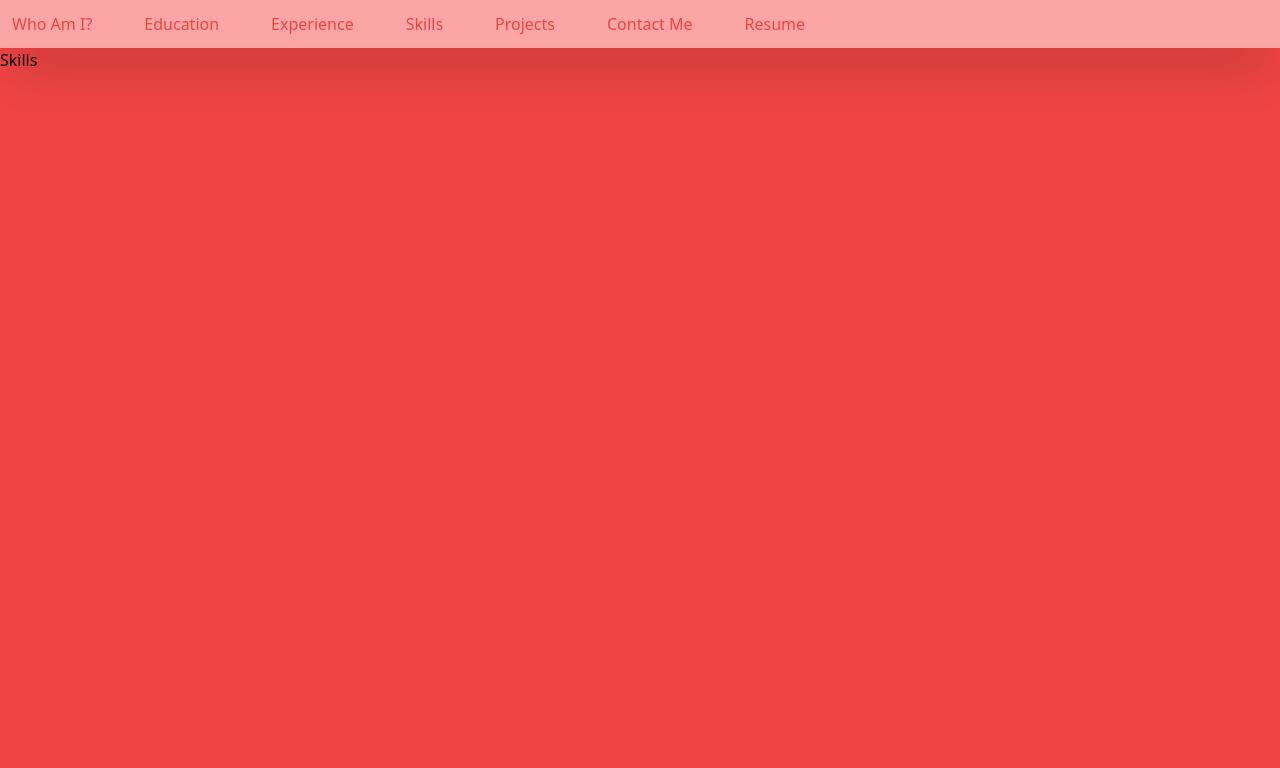
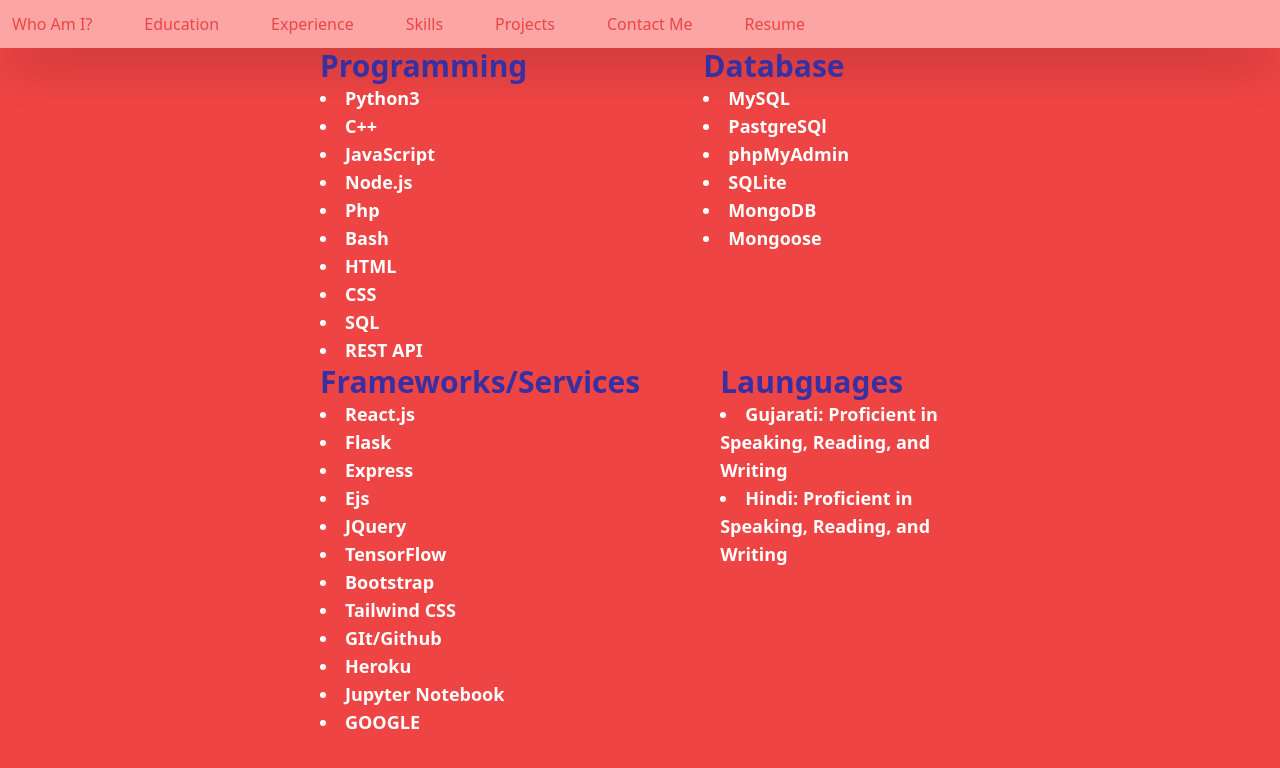
Before and after one commit to mindquaker/personal_portfolio, a React (Create React App) app: page /skills in a window 1280 px wide. Shown: the top 768 px of the page. Built offline with nearby package versions, Linux system fonts and the light colour scheme.

Commit message:
added skills.js

```diff
--- a/package.json
+++ b/package.json
@@ -3,7 +3,7 @@
   "version": "0.1.0",
   "private": true,
   "dependencies": {
-    "@craco/craco": "^6.2.0",
+    "@craco/craco": "^5.9.0",
     "@headlessui/react": "^1.4.0",
     "@testing-library/jest-dom": "^5.14.1",
     "@testing-library/react": "^11.2.7",
@@ -12,11 +12,11 @@
     "react-dom": "^17.0.2",
     "react-iframe": "^1.8.0",
     "react-router-dom": "^5.2.0",
-    "react-scripts": "4.0.3",
+    "react-scripts": "^1.1.5",
     "web-vitals": "^1.1.2"
   },
   "scripts": {
-    "start": "npm run start",
+    "start": "craco start",
     "build": "craco build",
     "test": "craco test",
     "eject": "react-scripts eject"
--- a/src/components/Skills.js
+++ b/src/components/Skills.js
@@ -1,7 +1,91 @@
 import React from "react";
 
 export const Skills = () => {
-  return <div>Skills</div>;
+  return (
+    <div className=' h-screen w-screen'>
+      <div className='relative m-auto h-5/6 w-1/2'>
+        <div className='flex flex-row'>
+          <div className='mr-44'>
+            <h1 className='text-left text-3xl font-bold text-indigo-800'>
+              Programming
+            </h1>
+
+            <li className='text-left text-lg font-bold text-white'>Python3</li>
+            <li className='text-left text-lg font-bold text-white'>C++</li>
+            <li className='text-left text-lg font-bold text-white'>
+              JavaScript
+            </li>
+
+            <li className='text-left text-lg font-bold text-white'>Node.js</li>
+            <li className='text-left text-lg font-bold text-white'>Php</li>
+            <li className='text-left text-lg font-bold text-white'>Bash</li>
+            <li className='text-left text-lg font-bold text-white'>HTML</li>
+            <li className='text-left text-lg font-bold text-white'>CSS</li>
+            <li className='text-left text-lg font-bold text-white'>SQL</li>
+            <li className='text-left text-lg font-bold text-white'>REST API</li>
+          </div>
+          <div>
+            <h1 className='text-left text-3xl font-bold text-indigo-800'>
+              Database
+            </h1>
+
+            <li className='text-left text-lg font-bold text-white'>MySQL</li>
+            <li className='text-left text-lg font-bold text-white'>
+              PastgreSQl
+            </li>
+            <li className='text-left text-lg font-bold text-white'>
+              phpMyAdmin
+            </li>
+            <li className='text-left text-lg font-bold text-white'>SQLite</li>
+            <li className='text-left text-lg font-bold text-white'>MongoDB</li>
+            <li className='text-left text-lg font-bold text-white'>Mongoose</li>
+          </div>
+        </div>
+        <div className='flex flex-row'>
+          <div className='mr-20'>
+            <h1 className='text-left text-3xl font-bold text-indigo-800'>
+              Frameworks/Services
+            </h1>
+
+            <li className='text-left text-lg font-bold text-white'>React.js</li>
+            <li className='text-left text-lg font-bold text-white'>Flask</li>
+            <li className='text-left text-lg font-bold text-white'>Express</li>
+            <li className='text-left text-lg font-bold text-white'>Ejs</li>
+            <li className='text-left text-lg font-bold text-white'>JQuery</li>
+            <li className='text-left text-lg font-bold text-white'>
+              TensorFlow
+            </li>
+            <li className='text-left text-lg font-bold text-white'>
+              Bootstrap
+            </li>
+            <li className='text-left text-lg font-bold text-white'>
+              Tailwind CSS
+            </li>
+            <li className='text-left text-lg font-bold text-white'>
+              GIt/Github
+            </li>
+            <li className='text-left text-lg font-bold text-white'>Heroku</li>
+            <li className='text-left text-lg font-bold text-white'>
+              Jupyter Notebook
+            </li>
+            <li className='text-left text-lg font-bold text-white'>GOOGLE</li>
+          </div>
+          <div>
+            <h1 className='text-left text-3xl font-bold text-indigo-800'>
+              Launguages
+            </h1>
+
+            <li className='text-left text-lg font-bold text-white'>
+              Gujarati: Proficient in Speaking, Reading, and Writing
+            </li>
+            <li className='text-left text-lg font-bold text-white'>
+              Hindi: Proficient in Speaking, Reading, and Writing
+            </li>
+          </div>
+        </div>
+      </div>
+    </div>
+  );
 };
 
 export default Skills;
--- a/tailwind.config.js
+++ b/tailwind.config.js
@@ -32,7 +32,6 @@ module.exports = {
       16: "16px",
       20: "20px",
       24: "24px",
-      32: "32px",
     },
     color: {
       transparent: "transparent",
```
Also changed, not shown: 1 other file (tests, documents, lock files or other folders).
